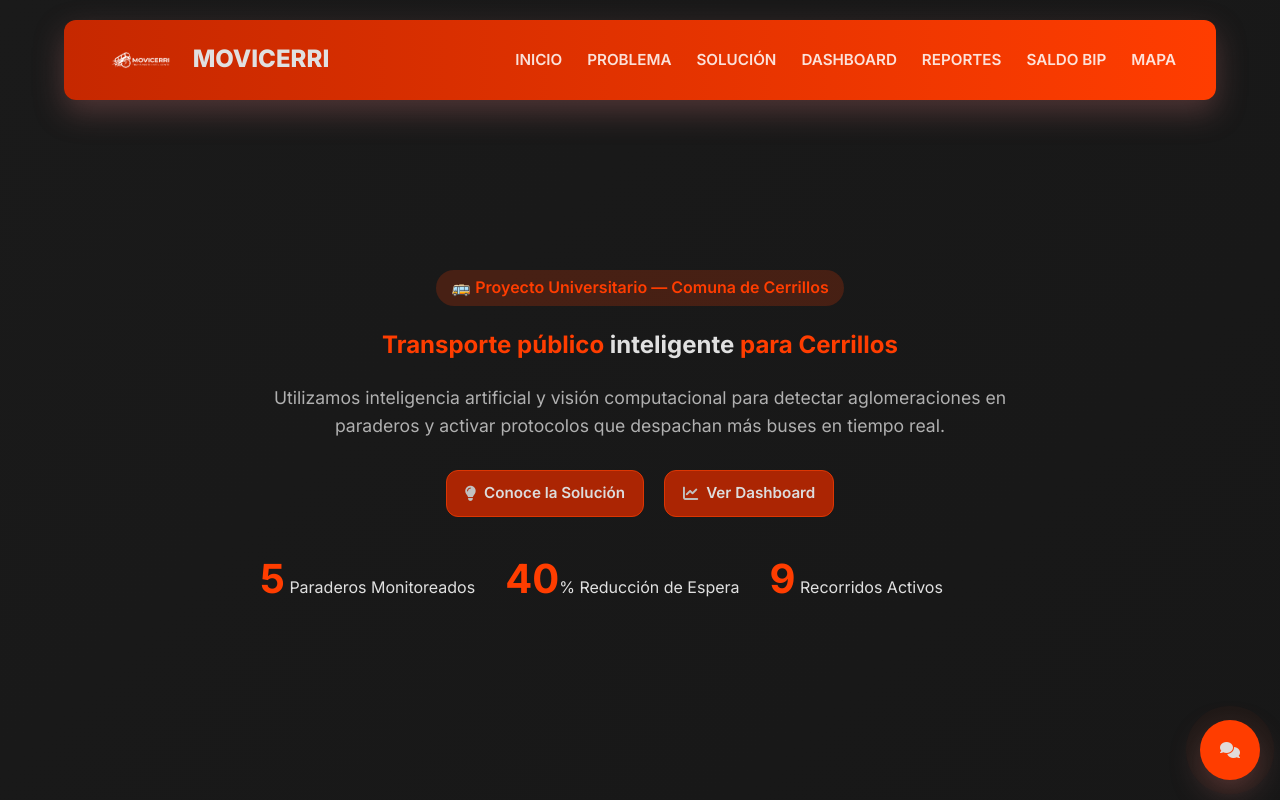
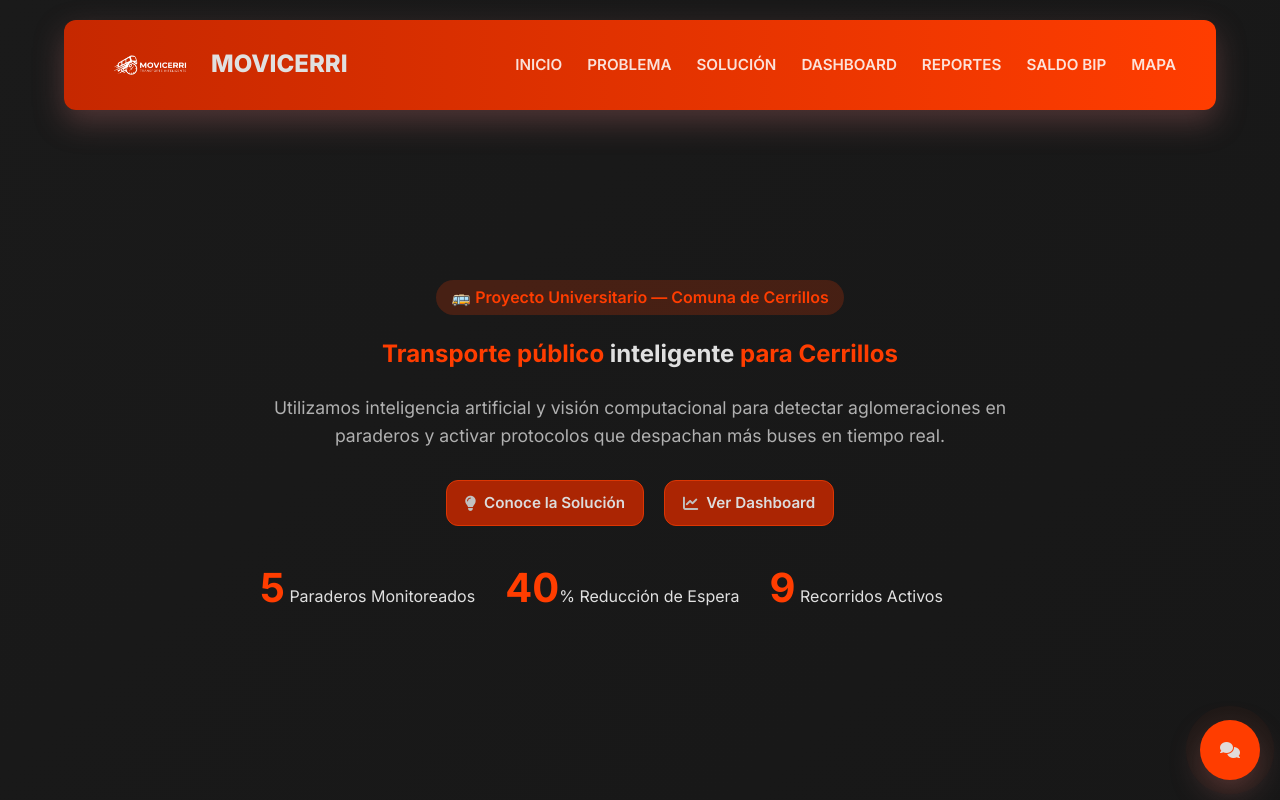
Before and after one commit to mrivbss/movicerri, a website: page public/index.html in a window 1280 px wide. Shown: the top 800 px of the page. Drawn offline with nearby package versions, Linux system fonts and the light colour scheme.

```diff
--- a/public/index.html
+++ b/public/index.html
@@ -16,7 +16,7 @@
     <!-- NAVBAR -->
     <nav id="navbar">
         <div class="logo">
-            <img src="images.png" alt="Logo MOVICERRI" style="height: 40px; vertical-align: middle;">
+            <img src="images.png" alt="Logo MOVICERRI" style="height: 50px !important; width: auto !important; vertical-align: middle; margin-right: 10px;">
             <span>MOVICERRI</span>
         </div>
         <div class="nav-toggle" id="navToggle" onclick="toggleNav()">
```
